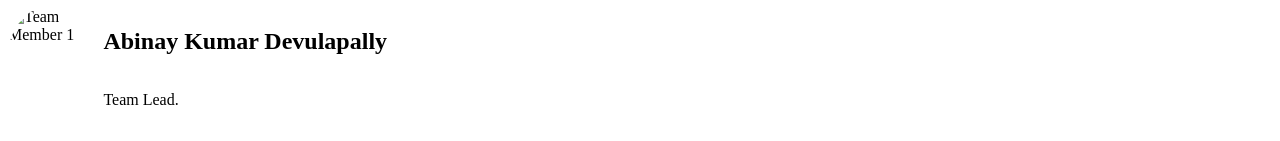
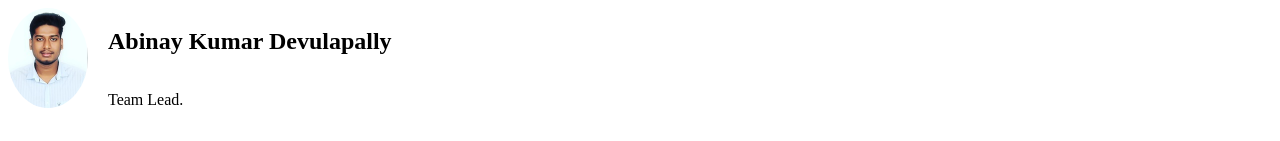
Before and after one commit to waph-team05/waph-team05.github.io, a plain HTML site: page index.html in a window 1280 px wide. Shown: the top 141 px of the page. Drawn offline with Linux system fonts and the light colour scheme.

Commit message:
Update index.html

```diff
--- a/index.html
+++ b/index.html
@@ -27,7 +27,7 @@
 
 <body>
     <div class="team-member">
-        <img src="team_member1.jpg" alt="Team Member 1">
+        <img src="images/team_member1.jpg" alt="Team Member 1">
         <div class="team-member-info">
             <h2>Abinay Kumar Devulapally</h2>
             <p>Team Lead.</p>
```
